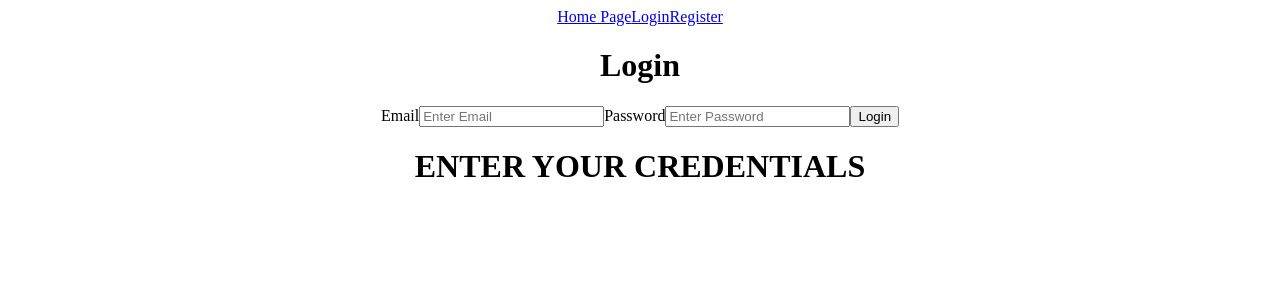
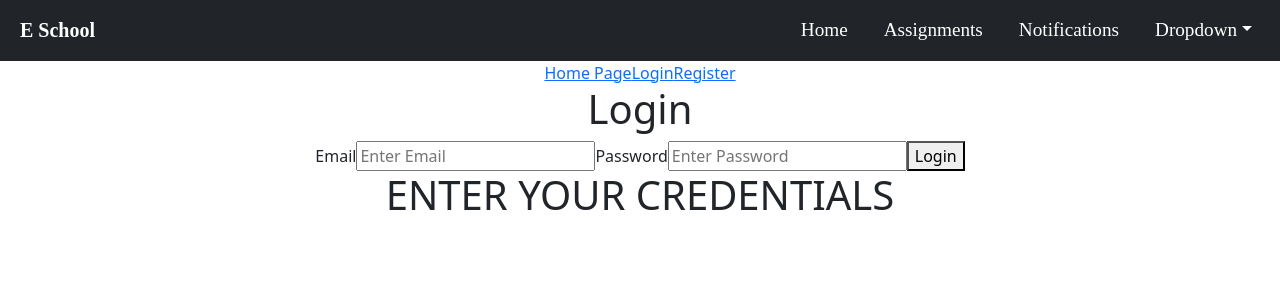
Before and after one commit to nadunchanna98/E-School, a React (Create React App) app in the folder client/: page /login in a window 1280 px wide. Shown: the top 300 px of the page. Built offline with nearby package versions, Linux system fonts and the light colour scheme.

Commit message:
navbar - 1

```diff
--- a/client/package.json
+++ b/client/package.json
@@ -7,8 +7,10 @@
     "@testing-library/react": "^13.4.0",
     "@testing-library/user-event": "^13.5.0",
     "axios": "^0.27.2",
+    "bootstrap": "^5.2.2",
     "formik": "^2.2.9",
     "react": "^18.2.0",
+    "react-bootstrap": "^2.5.0",
     "react-dom": "^18.2.0",
     "react-router-dom": "^6.4.0",
     "react-scripts": "5.0.1",
--- a/client/public/index.html
+++ b/client/public/index.html
@@ -39,5 +39,10 @@
       To begin the development, run `npm start` or `yarn start`.
       To create a production bundle, use `npm run build` or `yarn build`.
     -->
+
+    <script src="https://code.jquery.com/jquery-3.2.1.slim.min.js" integrity="sha384-KJ3o2DKtIkvYIK3UENzmM7KCkRr/rE9/Qpg6aAZGJwFDMVNA/GpGFF93hXpG5KkN" crossorigin="anonymous"></script>
+    <script src="https://cdn.jsdelivr.net/npm/popper.js@1.12.9/dist/umd/popper.min.js" integrity="sha384-ApNbgh9B+Y1QKtv3Rn7W3mgPxhU9K/ScQsAP7hUibX39j7fakFPskvXusvfa0b4Q" crossorigin="anonymous"></script>
+    <script src="https://cdn.jsdelivr.net/npm/bootstrap@4.0.0/dist/js/bootstrap.min.js" integrity="sha384-JZR6Spejh4U02d8jOt6vLEHfe/JQGiRRSQQxSfFWpi1MquVdAyjUar5+76PVCmYl" crossorigin="anonymous"></script>
+
   </body>
 </html>
--- a/client/src/App.css
+++ b/client/src/App.css
@@ -7,11 +7,7 @@
   pointer-events: none;
 }
 
-@media (prefers-reduced-motion: no-preference) {
-  .App-logo {
-    animation: App-logo-spin infinite 20s linear;
-  }
-}
+
 
 .App-header {
   background-color: #282c34;
@@ -28,14 +24,6 @@
   color: #61dafb;
 }
 
-@keyframes App-logo-spin {
-  from {
-    transform: rotate(0deg);
-  }
-  to {
-    transform: rotate(360deg);
-  }
-}
 
 login {
   width: 360px;
@@ -105,3 +93,24 @@ login {
   font-size: 10px;
   color: red;
 }
+
+.navbar-nav >li>a.active , navbar-nav > li> a:focus {
+  color: #ffffff;
+  border-top: 0.1875rem solid rgb(255, 255, 255);
+}
+
+.navbar-brand {
+  color: #fff;
+  font-size: 1.2em;
+  font-family: 'Comfortaa', cursive;
+  font-weight: bold;
+  margin-left: 20px;
+}
+
+.navbar-nav > li > a {
+  color: #fff;
+  font-size: 1.2em;
+  font-family: 'Comfortaa', cursive;
+  margin-right: 20px;
+
+}
--- a/client/src/App.js
+++ b/client/src/App.js
@@ -4,14 +4,19 @@ import Homepage from './pages/Homepage';
 import Register from './pages/Register';
 import Login from './pages/Login';
 
+
+import 'bootstrap/dist/css/bootstrap.min.css';
+import Navbar from './components/layout/navigation/Navbar/Navbar';
+import './App.css';
+
 function App() {
 
 return (
     <div className="App">
         <Router>
+          <Navbar/>
 
-
-          <Link to="/">Home Page</Link>
+          <Link to="/home">Home Page</Link>
           <Link to="/login">Login</Link>
           <Link to="/register">Register</Link>
 
--- /dev/null
+++ b/client/src/components/layout/navigation/Navbar/Navbar.js
@@ -0,0 +1,58 @@
+import React from 'react'
+
+
+const Navbar = () => {
+  return (
+    <nav className="navbar navbar-expand-lg navbar-dark bg-dark ">
+  <a className="navbar-brand" href="#">E School</a>
+
+  <button className="navbar-toggler" type="button" data-toggle="collapse" data-target="#navbarSupportedContent" aria-controls="navbarSupportedContent" aria-expanded="false" aria-label="Toggle navigation">
+    <span className="navbar-toggler-icon"></span>
+  </button>
+
+  <div className="collapse navbar-collapse" id="navbarSupportedContent">
+    <ul className="navbar-nav ms-auto">
+
+      <li className="nav-item active">
+        <a className="nav-link" href="#">Home </a>
+      </li>
+
+
+      <li className="nav-item">
+        <a className="nav-link" href="#">Assignments</a>
+      </li>
+
+
+      <li className="nav-item">
+        <a className="nav-link" href="#">Notifications</a>
+      </li>
+
+      <li className="nav-item dropdown">
+        <a className="nav-link dropdown-toggle" href="#" id="navbarDropdown" role="button" data-toggle="dropdown" aria-haspopup="true" aria-expanded="false">
+          Dropdown
+        </a>
+        <div className="dropdown-menu" aria-labelledby="navbarDropdown">
+
+          <a className="dropdown-item" href="#">My Profile</a>
+          <a className="dropdown-item" href="#">Students</a>
+          <a className="dropdown-item" href="#">Teachers</a>
+          <a className="dropdown-item" href="#">Login</a>
+          <a className="dropdown-item" href="#">Register</a>
+
+          <div className="dropdown-divider"></div>
+          <a className="dropdown-item" href="#">Logout</a>
+        </div>
+      </li>
+
+    </ul>
+
+  </div>
+</nav>
+  )
+}
+
+export default Navbar
+
+
+
+//jQuary code for navbar from  https://getbootstrap.com/docs/4.0/getting-started/introduction/
--- a/client/src/pages/Homepage.js
+++ b/client/src/pages/Homepage.js
@@ -4,7 +4,8 @@ import axios from "axios";
 import { useEffect,useState } from "react";
 
 
-function Home() {
+
+function Homepage() {
 
     const [listOfPosts, setListOfPosts] = useState([]);
 
@@ -35,4 +36,4 @@ function Home() {
   )
 }
 
-export default Home
+export default Homepage
```
Also changed, not shown: 2 other files (tests, documents, lock files or other folders).
